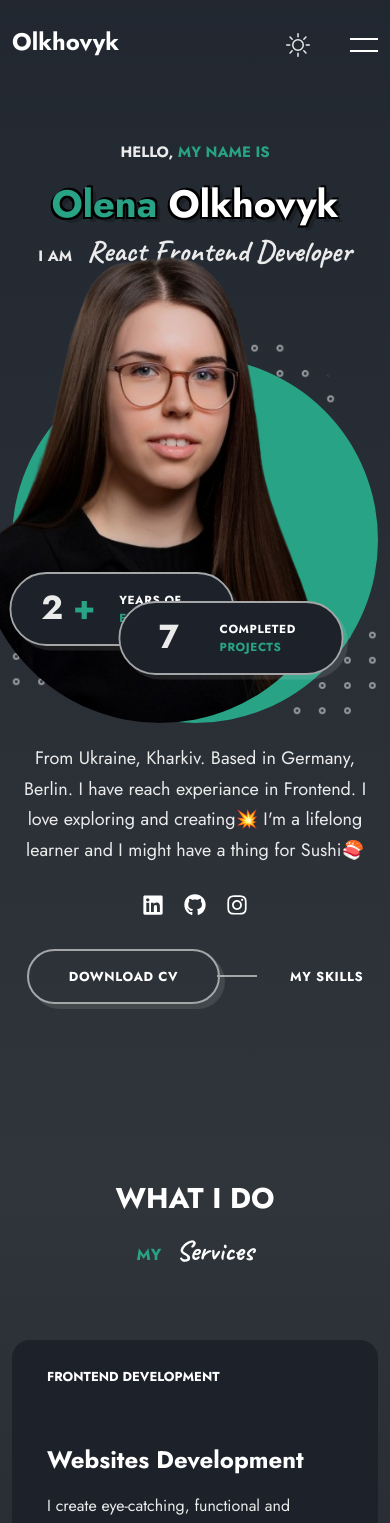
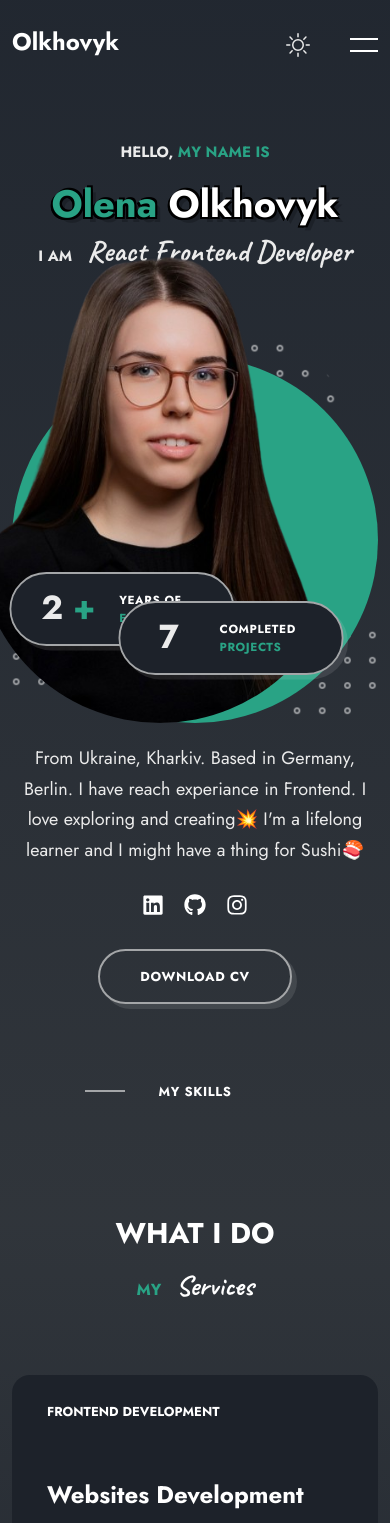
Before and after one commit to Olena-Olkhovyk/my-portfolio, a React (Create React App) app: page / in a window 390 px wide. Shown: the top 1523 px of the page. Built offline with nearby package versions, Linux system fonts and the light colour scheme.

Commit message:
Style home comp for mob  responsiveness

```diff
--- a/src/components/Home/Home.module.css
+++ b/src/components/Home/Home.module.css
@@ -236,3 +236,16 @@
     justify-content: center;
   }
 }
+
+@media screen and (max-width: 960px) {
+  .home {
+    padding-top: 140px;
+    padding-bottom: 100px;
+  }
+
+  .btnsContainer {
+    flex-direction: column;
+    align-items: center;
+    row-gap: 60px;
+  }
+}
```
